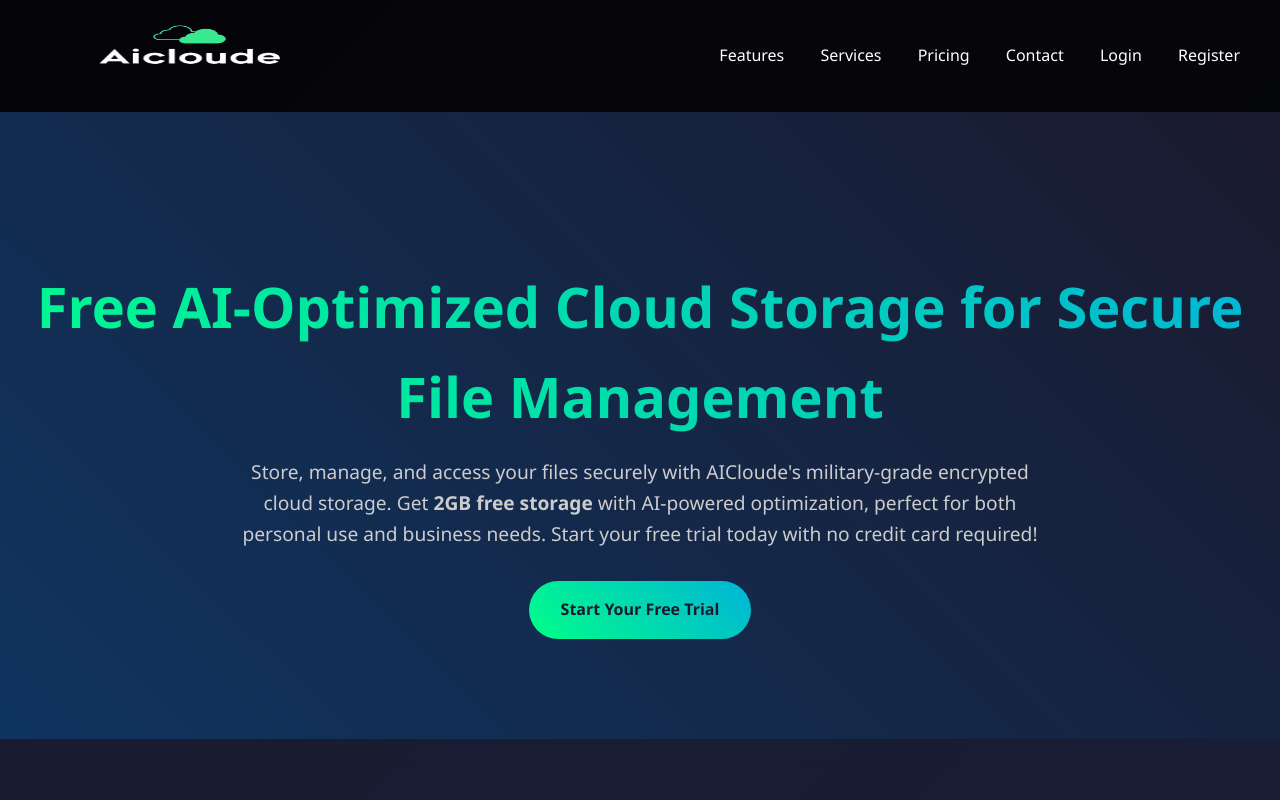
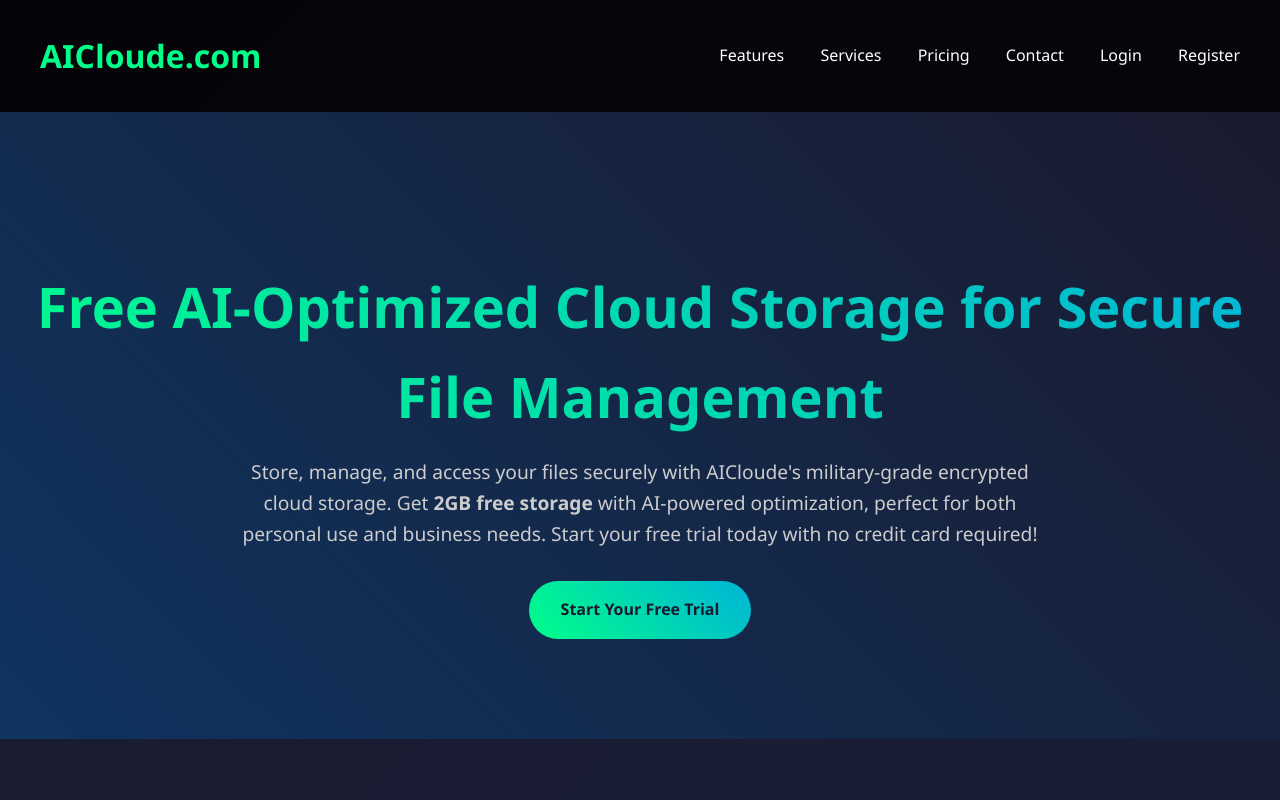
Before and after one commit to Indian-Musk/Aicloude-project, a website: page public/index.html in a window 1280 px wide. Shown: the top 800 px of the page. Drawn offline with Linux system fonts and the light colour scheme; no server answers.

Commit message:
Update index.html

```diff
--- a/public/index.html
+++ b/public/index.html
@@ -809,7 +809,7 @@ position: relative; /* Remove any fixed positioning */
 
     <header class="header">
         <nav class="nav-container">
-          <img src="/image.PNG" alt="AICloude Logo" style="height: 100px; width:300px; margin-bottom: 20px;">
+           <a href="#" class="logo">AICloude.com</a>
             <div class="nav-links">
                 <a href="#features">Features</a>
                 <a href="#services">Services</a>
```
